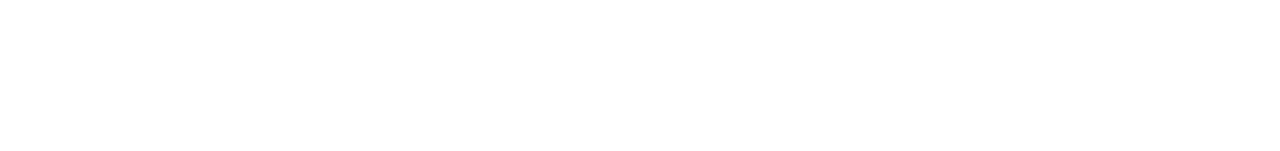
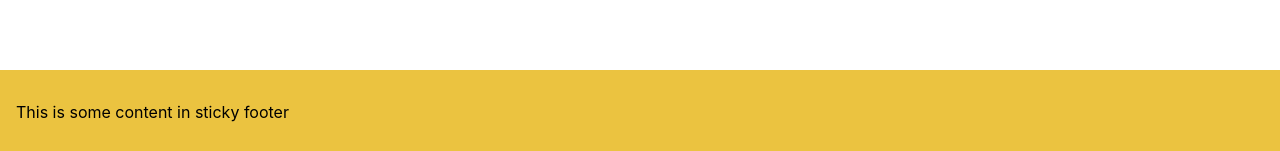
Before and after one commit to BiggestSmile/djangoDRF, a React (Create React App) app in the folder frontend/: page / in a window 1280 px wide. Shown: the part 646-797 px from the top of the page. Built offline with nearby package versions, Linux system fonts and the light colour scheme; no server answers.

Commit message:
added Footer

```diff
--- a/frontend/package.json
+++ b/frontend/package.json
@@ -19,6 +19,7 @@
     "redux": "^4.2.0",
     "redux-devtools-extension": "^2.13.9",
     "redux-thunk": "^2.4.1",
+    "styled-components": "^5.3.5",
     "web-vitals": "^2.1.4"
   },
   "scripts": {
--- a/frontend/src/App.js
+++ b/frontend/src/App.js
@@ -2,6 +2,7 @@
 import axios from 'axios'
 import AuthorList from './components/AuthorList.js'
 import CustomUserList from './components/CustomUserList.js'
+import Footer from './components/Footer';
 
 class App extends React.Component {
     constructor(props) {
@@ -43,13 +44,16 @@
         return (
             <div>
                 <div>
-                    <AuthorList authors={this.state.authors}/>
-                    {/*<CustomUserList customUsers={this.state.customUsers}/>*/}
+                    <span>
+                        <AuthorList authors={this.state.authors}/>
+                        {/*<CustomUserList customUsers={this.state.customUsers}/>*/}
+                    </span>
+                    <span>
+                        {/*<AuthorList authors={this.state.authors}/>*/}
+                        <CustomUserList customUsers={this.state.customUsers}/>
+                    </span>
                 </div>
-                <div>
-                    {/*<AuthorList authors={this.state.authors}/>*/}
-                    <CustomUserList customUsers={this.state.customUsers}/>
-                </div>
+                <Footer/>
             </div>
         )
     }
--- /dev/null
+++ b/frontend/src/components/Footer.js
@@ -0,0 +1,9 @@
+import React from "react";
+
+const Footer = () => (
+    <div className="footer">
+        <p>This is some content in sticky footer</p>
+    </div>
+);
+
+export default Footer;
--- a/frontend/src/index.css
+++ b/frontend/src/index.css
@@ -11,3 +11,13 @@
     font-family: source-code-pro, Menlo, Monaco, Consolas, 'Courier New',
     monospace;
 }
+
+.footer{
+    margin-top: 1rem;
+    padding: 1rem;
+    background-color: rgb(235, 195, 64);
+    position: fixed;
+    bottom: 0;
+    left: 0;
+    width: 100%;
+}
```
Also changed, not shown: 1 other file (tests, documents, lock files or other folders).
